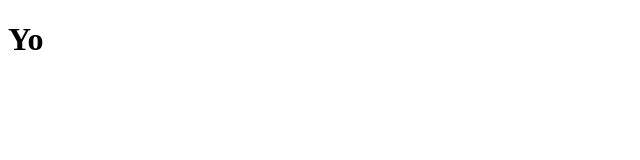
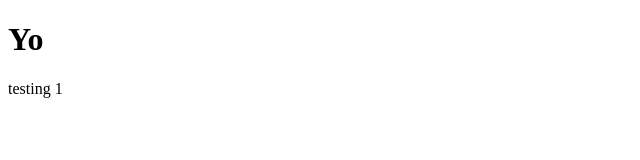
Before and after one commit to nikkam5/dfk01, a plain HTML site: page index.html in a window 1280 px wide. Shown: the full height of the page, 0-640 px from the left. Drawn offline with Linux system fonts and the light colour scheme.

Commit message:
Update index.html

```diff
--- a/index.html
+++ b/index.html
@@ -3,5 +3,6 @@
   <head></head>
   <body>
     <h1> Yo </h1>
+    <p> testing 1</p>
   </body>
 </html>
```
